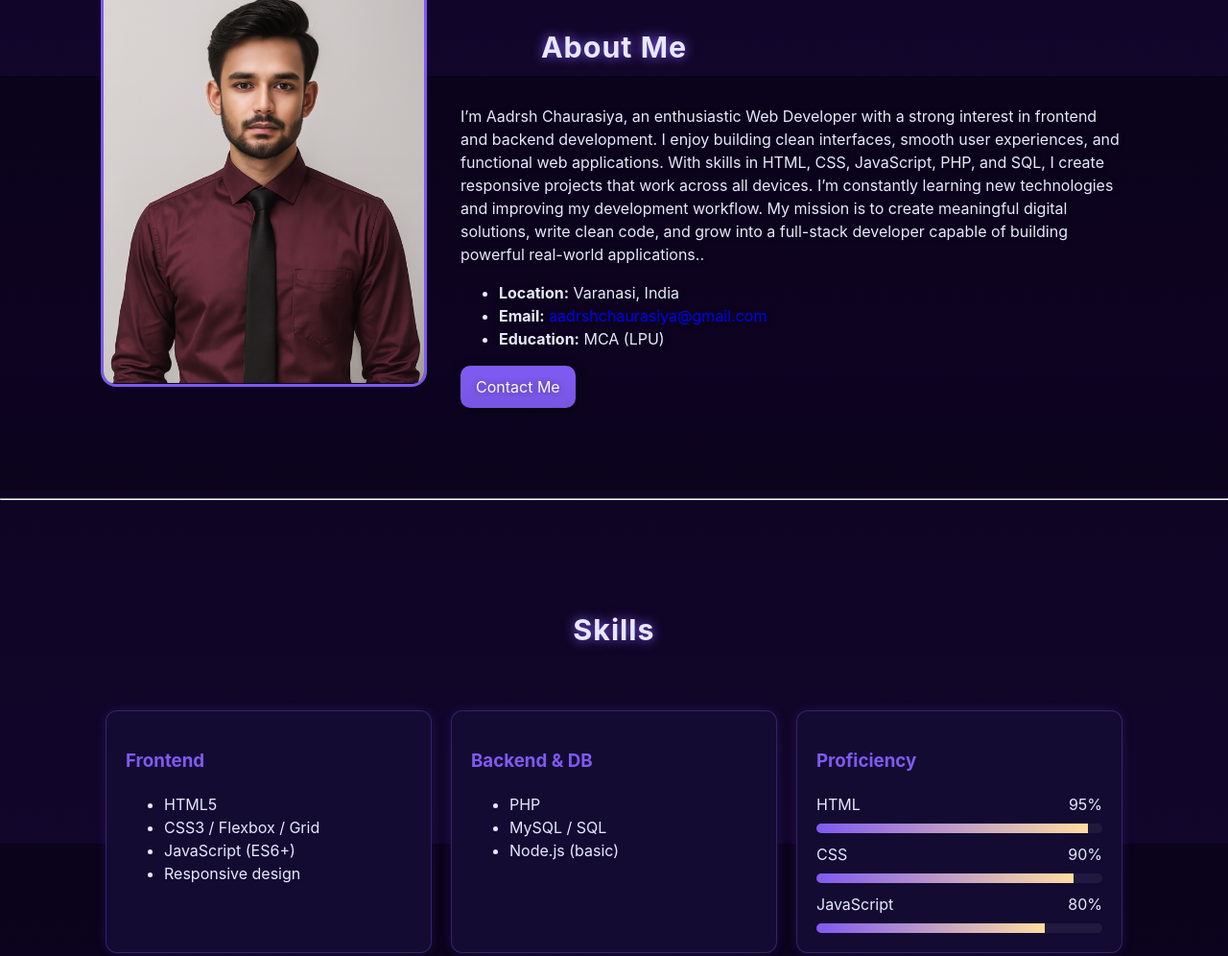
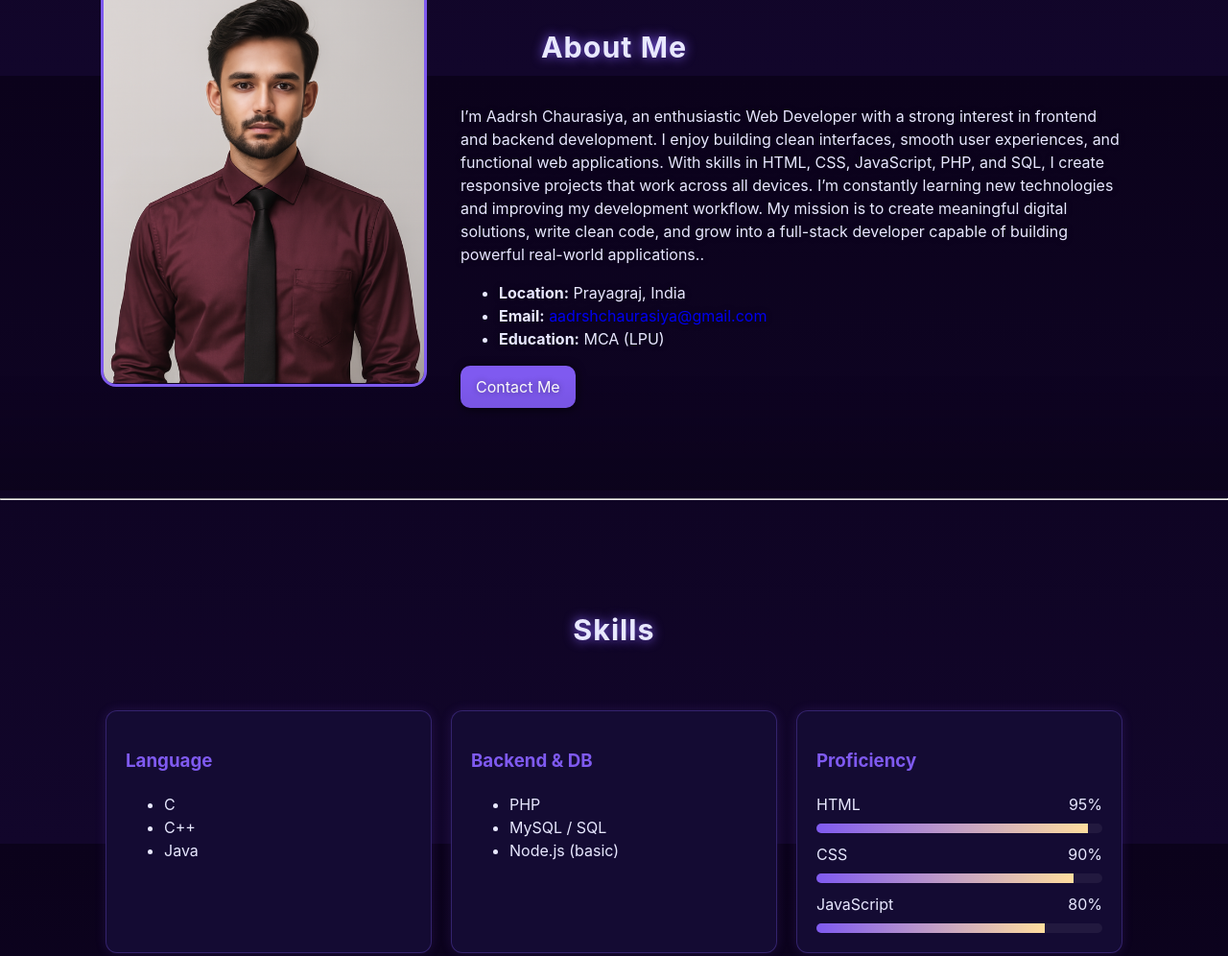
Before and after one commit to techaadrsh/My-Portfolio, a plain HTML site: page index.html in a window 1280 px wide. Shown: the part 721-1717 px from the top of the page at 96% size. Drawn offline with Linux system fonts and the light colour scheme.

Commit message:
add updated cv

```diff
--- a/index.html
+++ b/index.html
@@ -114,7 +114,7 @@
 With skills in HTML, CSS, JavaScript, PHP, and SQL, I create responsive projects that work across all devices. I’m constantly learning new technologies and improving my development workflow.
 My mission is to create meaningful digital solutions, write clean code, and grow into a full-stack developer capable of building powerful real-world applications..</p>
             <ul class="meta-list">
-              <li><strong>Location:</strong> Varanasi, India</li>
+              <li><strong>Location:</strong> Prayagraj, India</li>
               <li><strong>Email:</strong> <a href="mailto:aadrshchaurasiya@gmail.com"
                   id="email">aadrshchaurasiya@gmail.com</a></li>
               <li><strong>Education:</strong> MCA (LPU)</li>
@@ -125,22 +125,7 @@ My mission is to create meaningful digital solutions, write clean code, and grow
             <div class="hero-card">
               <img src="self2.png" alt="Aadrsh Chaurasiya" class="profile-photo" />
             </div>
-            <!-- <div class="stat-card">
-              <div class="stat-num">2+</div>
-              <div class="stat-label">Projects</div>
-            </div>
-            <div class="stat-card">
-              <div class="stat-num">2+</div>
-              <div class="stat-label">Internships</div>
-            </div>
-            <div class="stat-card">
-              <div class="stat-num">5+</div>
-              <div class="stat-label">Technologies</div>
-            </div>
-            <div class="stat-card">
-              <div class="stat-num">2+</div>
-              <div class="stat-label">Internships</div>
-            </div> -->
+
           </div>
         </div>
       </div>
@@ -152,12 +137,12 @@ My mission is to create meaningful digital solutions, write clean code, and grow
 
         <div class="skills-grid">
           <div class="skill-card reveal">
-            <h3>Frontend</h3>
+            <h3>Language</h3>
             <ul>
-              <li>HTML5</li>
-              <li>CSS3 / Flexbox / Grid</li>
-              <li>JavaScript (ES6+)</li>
-              <li>Responsive design</li>
+              <li>C</li>
+              <li>C++</li>
+              <li>Java</li>
+
             </ul>
           </div>
 
```
Also changed, not shown: 2 other files.
